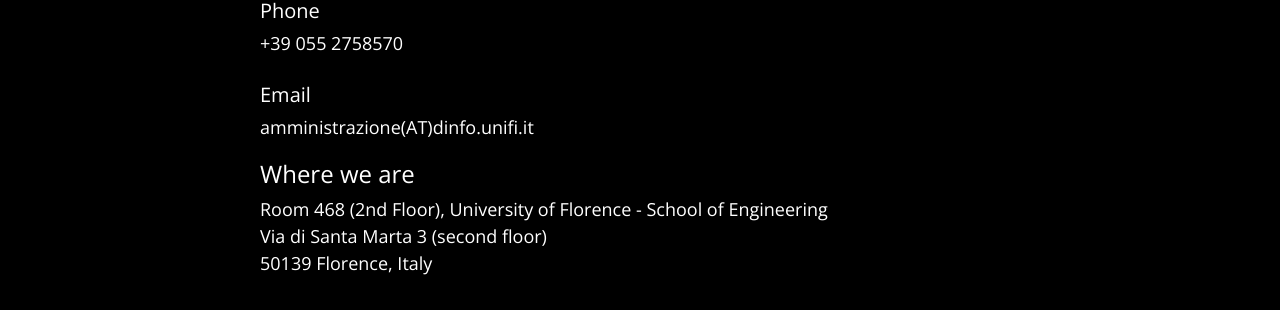
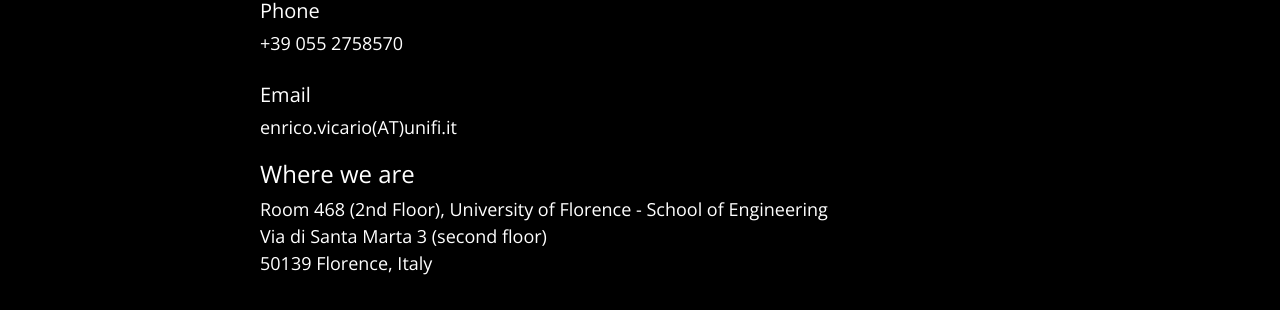
Before and after one commit to STLab-UniFI/STLab-UniFI.github.io, a Jekyll site: the page built from pages/contact.md, in a window 1280 px wide and 1197 px high. Shown: the part 292-602 px from the top of the window. Built offline with Jekyll 4.4.1, drawn with Linux system fonts in a browser that asks for light colours; nearby versions of some CDN libraries.

Commit message:
Update contact mail

```diff
--- a/pages/contact.md
+++ b/pages/contact.md
@@ -8,7 +8,7 @@
   <div class="column">
       <h3>Information</h3><br>
       <h5>Phone</h5> +39 055 2758570<br><br>
-    <h5>Email</h5> amministrazione(AT)dinfo.unifi.it
+    <h5>Email</h5> enrico.vicario(AT)unifi.it
   </div>
   <div class="column">
     <h3>Where we are</h3>
```
